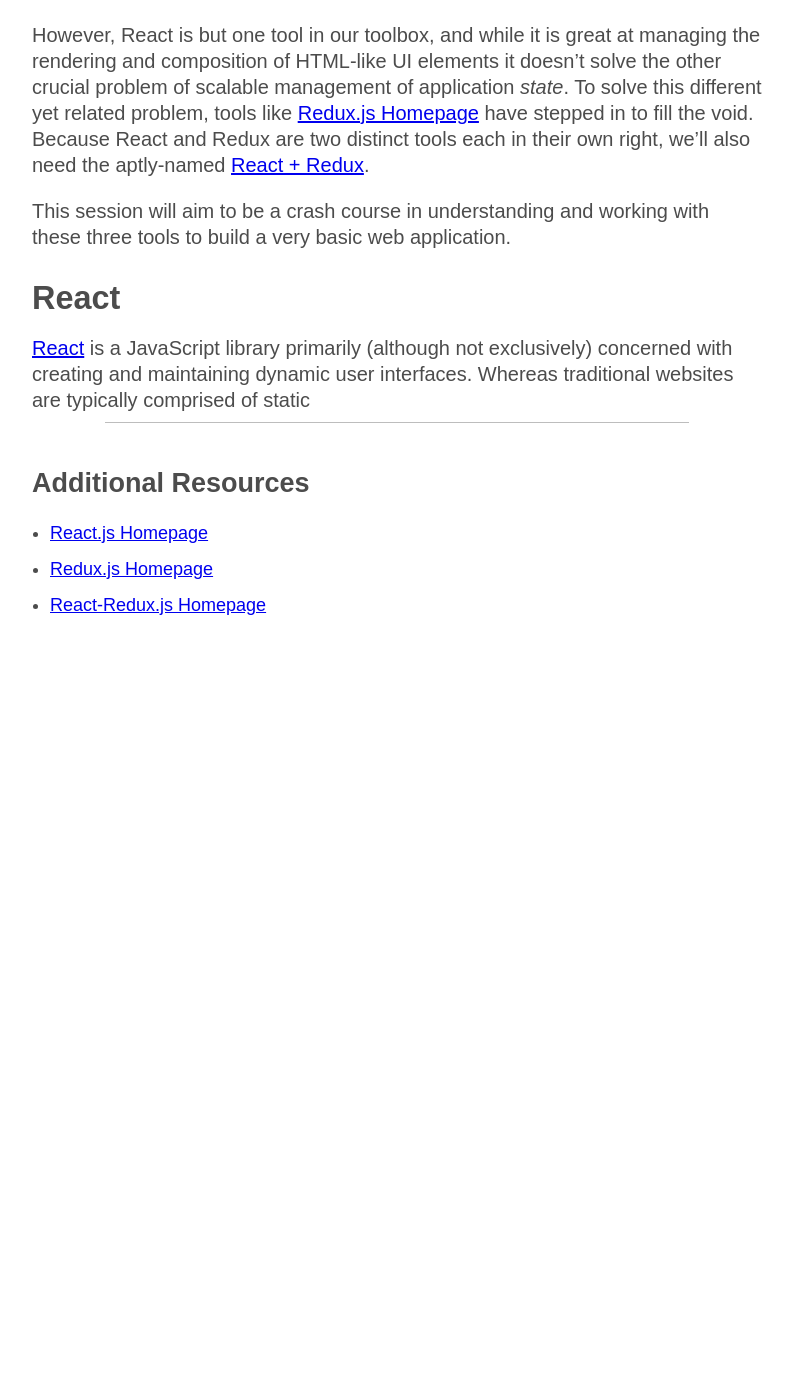
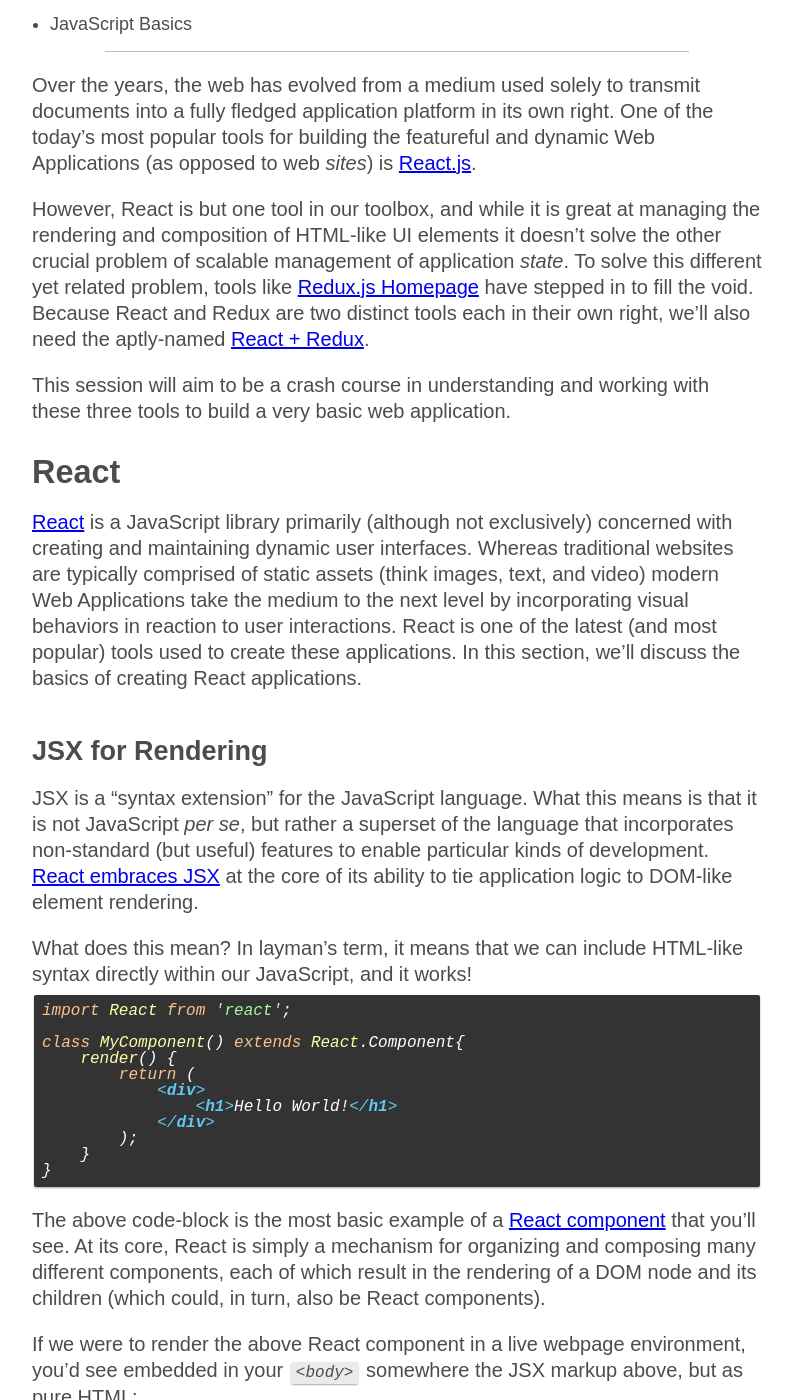
Before and after one commit to JordanForeman/fundamentals, a Jekyll site: the page built from src/_posts/2020-04-07-react-and-redux.md, in a window 1280 px wide and 1400 px high, scrolled down 650 px. Shown: the whole window, without its empty margins (243-1036 px from the left). Built offline with Jekyll 4.4.1, drawn with Linux system fonts in a browser that asks for light colours; nearby versions of some CDN libraries; Markdown is read by kramdown in place of the engine named in the settings; before the commit the page ends 1280 px from its top, so only the background shows below that; some of the changed text lies outside the part shown.

Commit message:
wip: more react stuff

````diff
--- a/src/_posts/2020-04-07-react-and-redux.md
+++ b/src/_posts/2020-04-07-react-and-redux.md
@@ -9,6 +9,13 @@ category: client
 
 ![React and Redux](/assets/images/react-and-redux.png)
 
+### Prerequisites
+
+* HTML + CSS
+* JavaScript Basics
+
+---
+
 Over the years, the web has evolved from a medium used solely to transmit documents into a fully fledged application platform in its own right. One of the today's most popular tools for building the featureful and dynamic Web Applications (as opposed to web _sites_) is [React.js](https://reactjs.org/).
 
 However, React is but one tool in our toolbox, and while it is great at managing the rendering and composition of HTML-like UI elements it doesn't solve the other crucial problem of scalable management of application _state_. To solve this different yet related problem, tools like [Redux.js Homepage](https://redux.js.org/) have stepped in to fill the void. Because React and Redux are two distinct tools each in their own right, we'll also need the aptly-named [React + Redux](https://react-redux.js.org/).
@@ -17,7 +24,72 @@ This session will aim to be a crash course in understanding and working with the
 
 ## React
 
-[React](https://reactjs.org/) is a JavaScript library primarily (although not exclusively) concerned with creating and maintaining dynamic user interfaces. Whereas traditional websites are typically comprised of static
+[React](https://reactjs.org/) is a JavaScript library primarily (although not exclusively) concerned with creating and maintaining dynamic user interfaces. Whereas traditional websites are typically comprised of static assets (think images, text, and video) modern Web Applications take the medium to the next level by incorporating visual behaviors in reaction to user interactions. React is one of the latest (and most popular) tools used to create these applications. In this section, we'll discuss the basics of creating React applications.
+
+### JSX for Rendering
+
+JSX is a "syntax extension" for the JavaScript language. What this means is that it is not JavaScript _per se_, but rather a superset of the language that incorporates non-standard (but useful) features to enable particular kinds of development. [React embraces JSX](https://reactjs.org/docs/introducing-jsx.html) at the core of its ability to tie application logic to DOM-like element rendering.
+
+What does this mean? In layman's term, it means that we can include HTML-like syntax directly within our JavaScript, and it works!
+
+```jsx
+import React from 'react';
+
+class MyComponent() extends React.Component{
+    render() {
+        return (
+            <div>
+                <h1>Hello World!</h1>
+            </div>
+        );
+    }
+}
+```
+
+The above code-block is the most basic example of a [React component](https://reactjs.org/docs/react-component.html) that you'll see. At its core, React is simply a mechanism for organizing and composing many different components, each of which result in the rendering of a DOM node and its children (which could, in turn, also be React components).
+
+If we were to render the above React component in a live webpage environment, you'd see embedded in your `<body>` somewhere the JSX markup above, but as pure HTML:
+
+```html
+<body>
+    <div id='my-react-app'>
+        <div>
+            <h1>Hello World!</h1>
+        </div>
+    </div>
+</body>
+```
+
+### Dynamic Rendering
+
+But this in itself is not a very interesting behavior. After all, if we wanted a simple static website to say "Hello", we could just write our own HTML to do so with less effort. Where React really begins to provide value is when we couple the rendering of particular components with business logic and user-initiated behaviors to dynamically choose _what_ to render, and _when_. Let's take a contrived example:
+
+```jsx
+import React from 'react';
+
+class MyComponent() extends React.Component{
+    updateGreetee(event) {
+        this.setState({
+            user: event.target.value
+        });
+    }
+
+    render() {
+        return (
+            <div>
+                <input
+                    type='text'
+                    value={this.state.user}
+                    onChange={this.updateGreetee}
+                />
+                <h1>Hello {this.state.user}!</h1>
+            </div>
+        );
+    }
+}
+```
+
+
 
 ---
 
````
